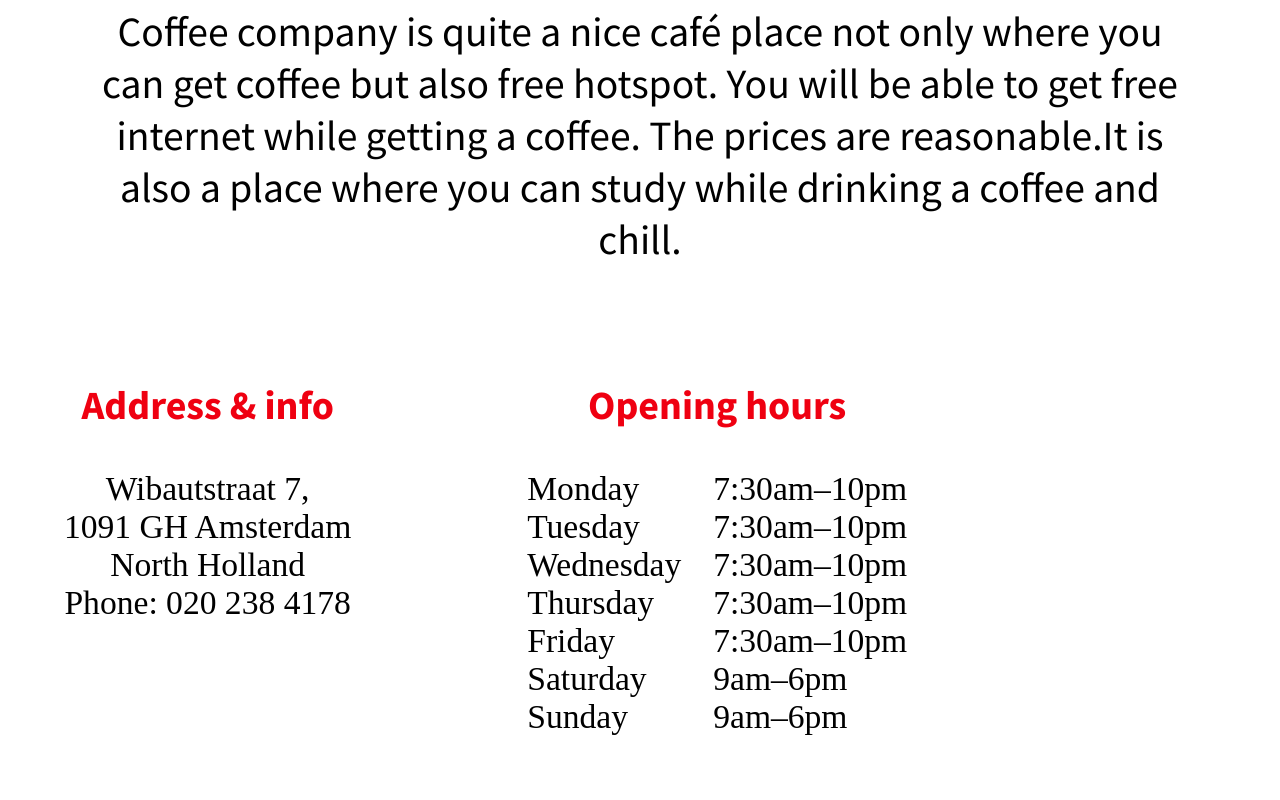
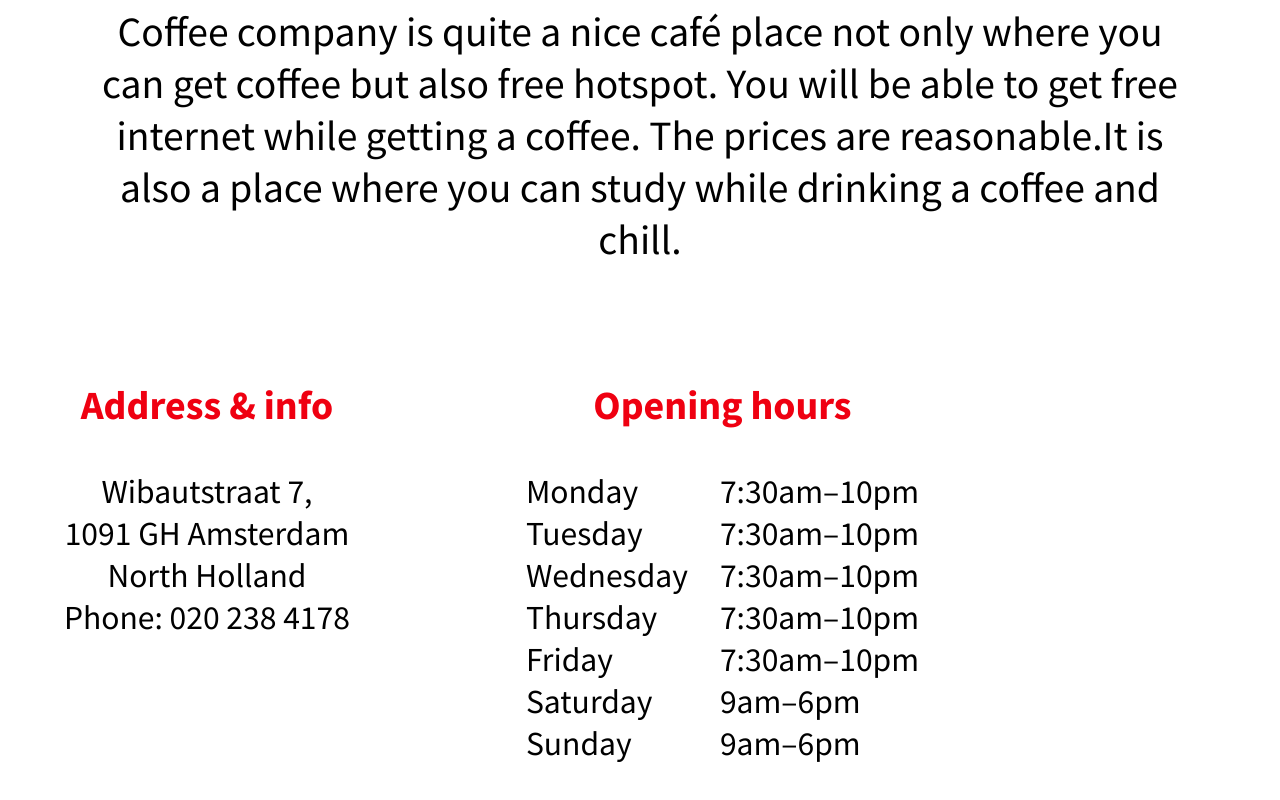
Before and after one commit to thawkm/isga, a plain HTML site: page hotspots/cc1.html in a window 1280 px wide. Shown: the part 778-1578 px from the top of the page. Drawn offline with Linux system fonts and the light colour scheme.

Commit message:
commit 0.12

```diff
--- a/styles/styles.css
+++ b/styles/styles.css
@@ -273,7 +273,7 @@ margin-top: 1em;
 }
 
 .flex-container p{
-  font-family: SourceSansPro-Reg;
+  font-family: SourceSansPro-Regular;
   font-size: 2.1em;
 }
 
@@ -298,6 +298,7 @@ margin-top: 1em;
 
 .openinghours2 p{
   text-align: left;
+
   }
 
 .date{
```
